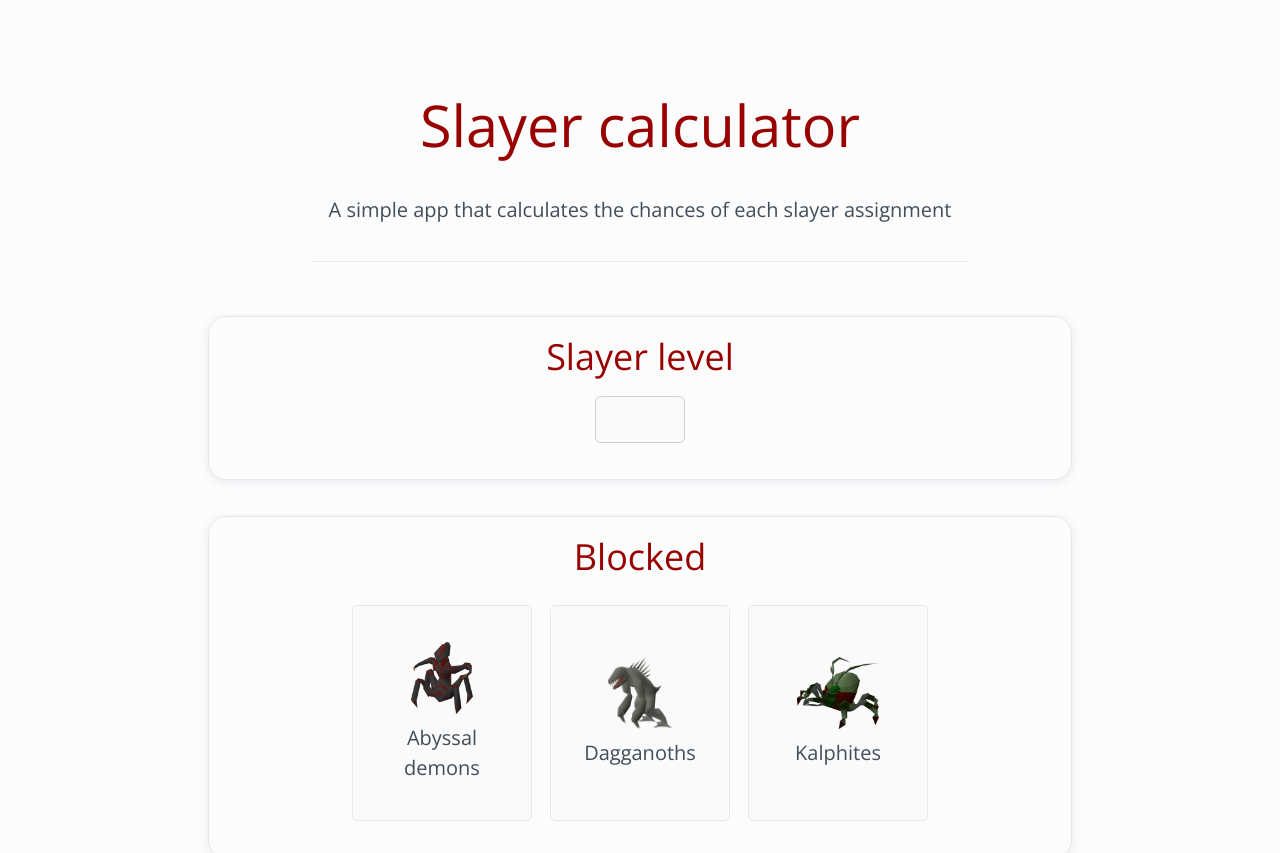
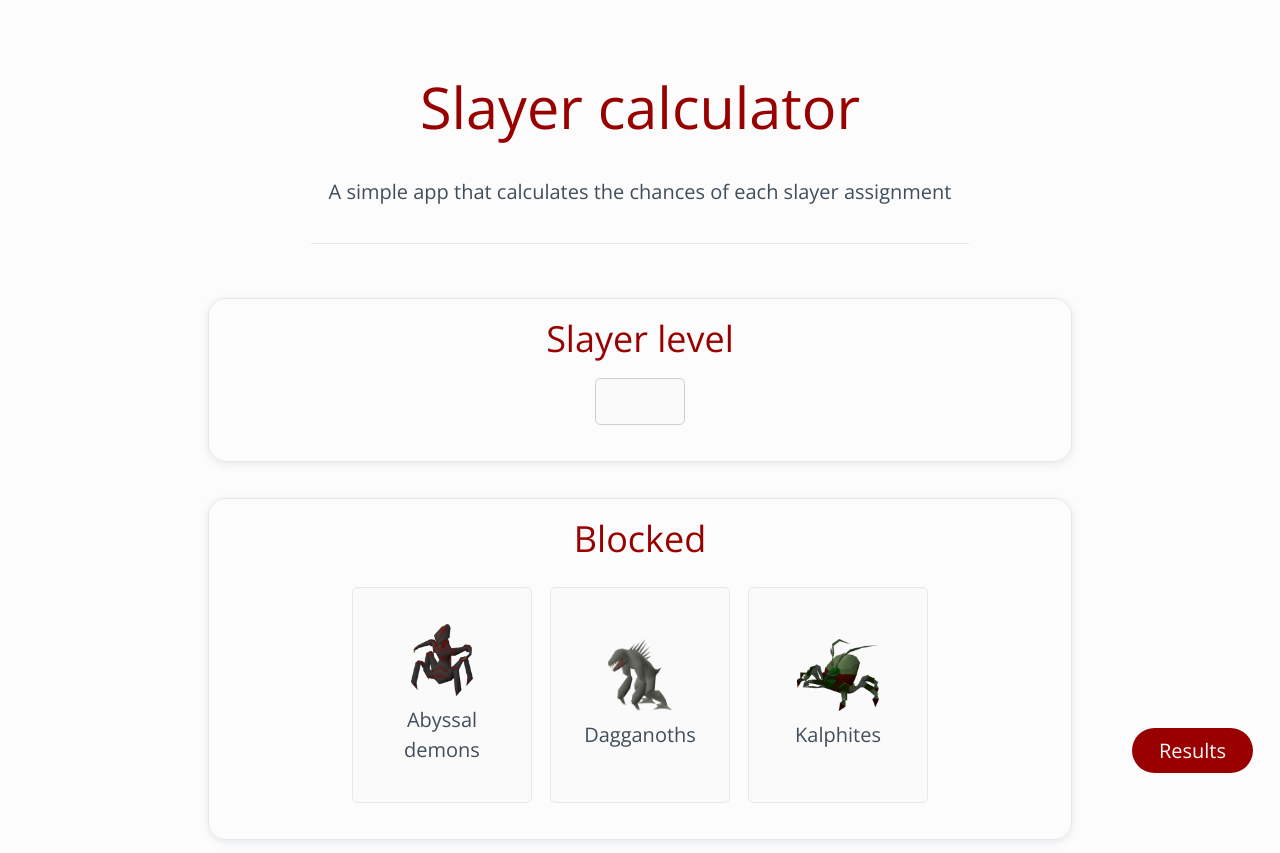
Before and after one commit to johann-miller/osrs-slayer-calculator, a Svelte app: page / in a window 1280 px wide. Shown: the top 853 px of the page. Built offline with nearby package versions, Linux system fonts and the light colour scheme.

Commit message:
Added results button

```diff
--- a/src/App.svelte
+++ b/src/App.svelte
@@ -16,8 +16,6 @@
 	Quests.subscribe(value => {
 		quests = value
 	})
-
-	let unlockGroup = []
 </script>
 
 <style>
@@ -35,10 +33,10 @@
 	}
 
 	main {
+		position: relative;
 		display: flex;
 		flex-flow: column;
 		align-items: center;
-		padding: 3rem 1rem;
 	}
 
 	form {
@@ -60,6 +58,7 @@
 		align-items: center;
 		max-width: 40rem;
 		padding: 2rem 1rem;
+		margin-bottom: 2rem;
 
 		border-bottom: 1px #e7e7e7 solid;
 	}
@@ -73,6 +72,11 @@
 	}
 
 	section {
+		position: absolute;
+		top: 0;
+		display: flex;
+		flex-flow: column;
+		align-items: center;
 		margin-top: 2rem;
 	}
 
@@ -85,16 +89,27 @@
 		text-align: center;
 	}
 
+	.toggle-options {
+		position: fixed;
+		bottom: 1.5rem;
+		right: 1.5rem;
+		height: 2.5rem;
+		border-radius: 1.25rem;
+		background: #900;
+		color: #fafafa;
+	}
+
 </style>
 
 <main>
-	<header>
-		<h1>Slayer calculator</h1>
-		<p>
-			A simple app that calculates the chances of each slayer assignment
-		</p>
+
+	<section class="options">
+		<header>
+			<h1>Slayer calculator</h1>
+			<p>
+				A simple app that calculates the chances of each slayer assignment
+			</p>
 	</header>
-	<section>
 		<form action="" onsubmit="event.preventDefault()">
 			<fieldset>
 				<h2 class="field-header">Slayer level</h2>
@@ -136,4 +151,9 @@
 
 		</form>
 	</section>
+	<section class="results">
+	</section>
+	<button class="toggle-options">
+		Results
+	</button>
 </main>
```
